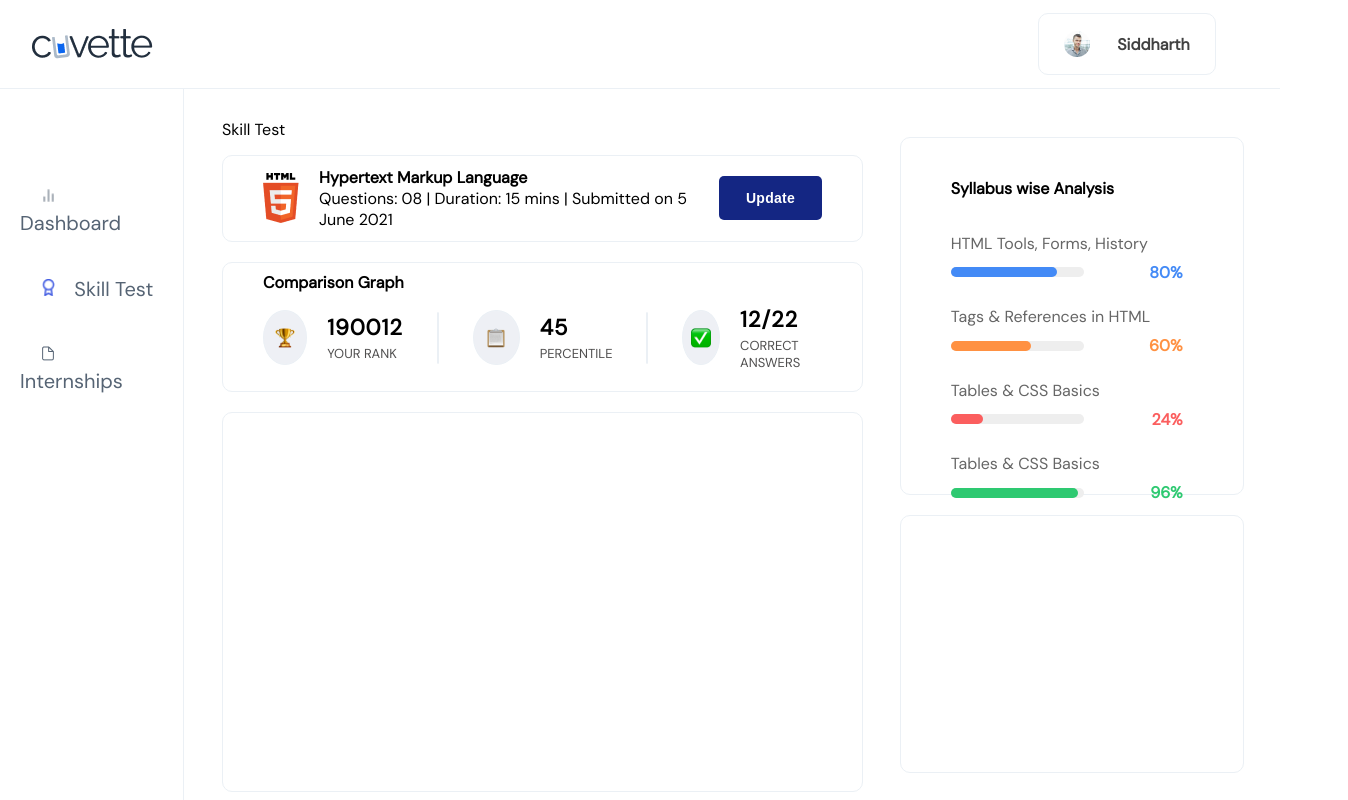
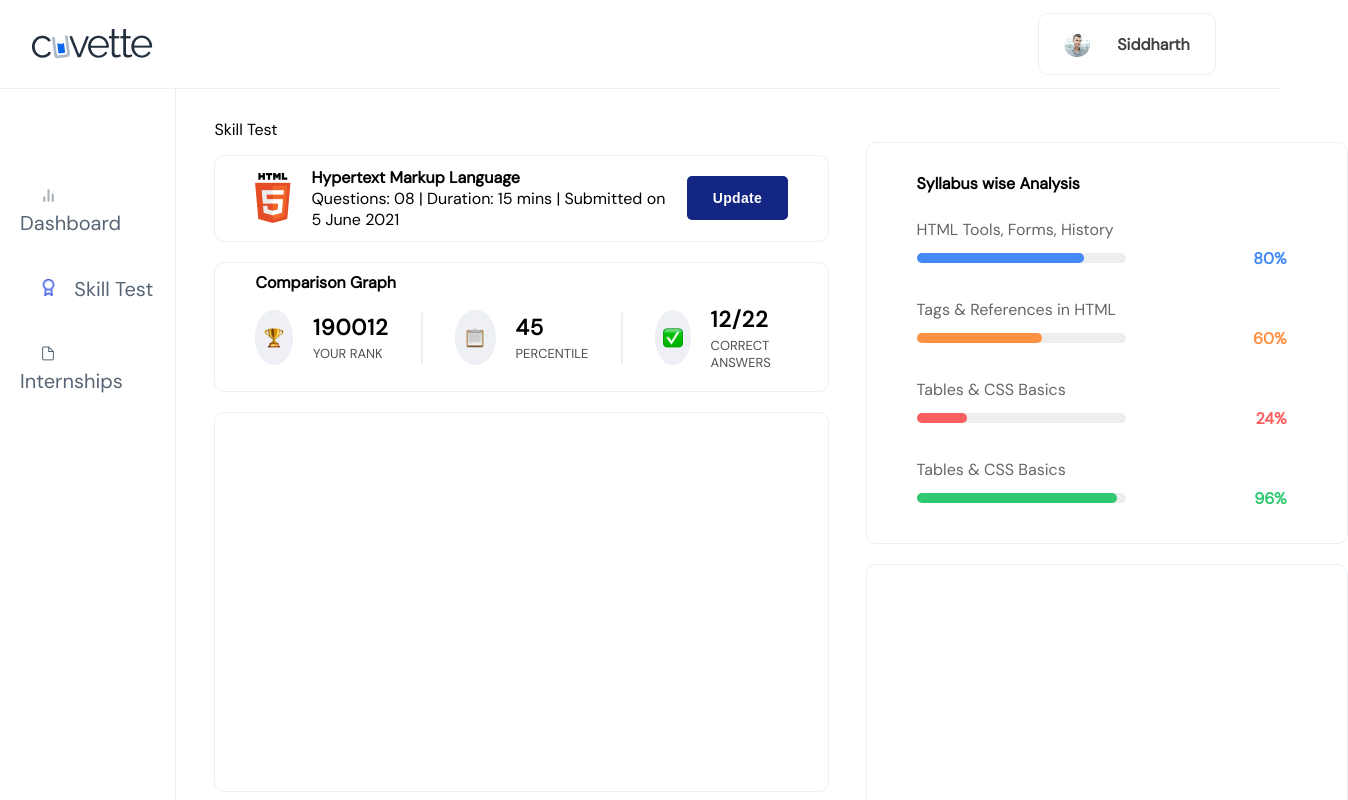
Before and after one commit to PRIYANSHURAJ9431/clone1221, a React (Create React App) app: page / in a window 1280 px wide. Shown: the top 800 px of the page, 1348 px wide, since content can reach past the window. Built offline with nearby package versions, Linux system fonts and the light colour scheme.

Commit message:
update 1.3

```diff
--- a/src/components/Main.jsx
+++ b/src/components/Main.jsx
@@ -24,8 +24,8 @@ function Main() {
                 <div className='Main-syllabus'>
                     <div style={{
                         marginLeft: '50px',
-                        marginBottom: "14px",
-                        marginTop: "40px"
+                        marginBottom: "5px",
+                        marginTop: "30px"
                     }}><b >
                             Syllabus wise Analysis</b></div>
 
--- a/src/styles/Main.scss
+++ b/src/styles/Main.scss
@@ -63,16 +63,16 @@
 }
 
 .Main-syllabus {
-  width: 100%;
-  height: 50%;
+  width: 480px;
+  height: 400px;
   margin-top: 14%;
   border: 1px solid #ebf0f5;
   border-radius: 10px;
 }
 
 .Main-analysis {
-  width: 100%;
-  height: 36%;
+  width: 480px;
+  height: 364px;
   border: 1px solid #ebf0f5;
   border-radius: 10px;
   margin-top: 20px;
```
